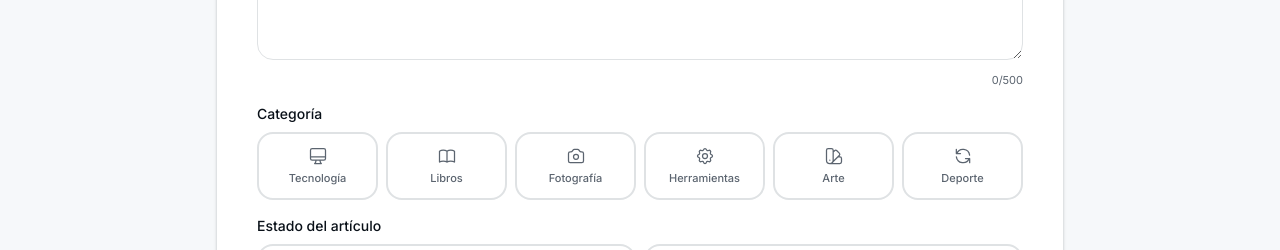
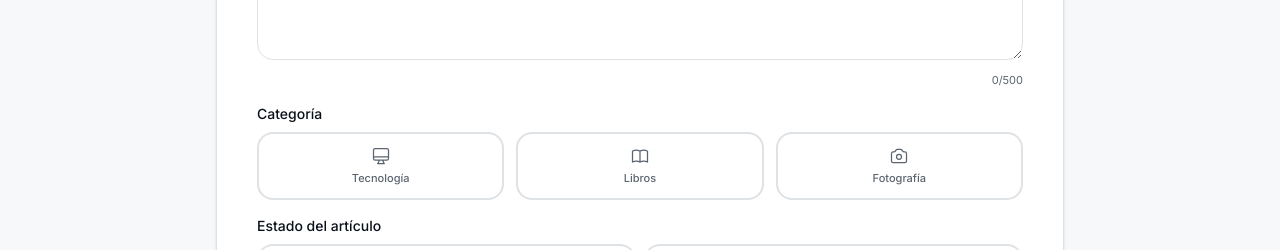
Before and after one commit to Cesar-Sanchez-sof/UniRent, a Next.js app: page /publish in a window 1280 px wide. Shown: the part 940-1190 px from the top of the page. Built offline with nearby package versions, Linux system fonts and the light colour scheme; no server answers.

Commit message:
fix: sincronizar categorias del formulario de publicacion con la vista principal (tecnologia, libros, fotografia)

```diff
--- a/components/publish-form.tsx
+++ b/components/publish-form.tsx
@@ -36,12 +36,9 @@ interface ImageFile {
 }
 
 const categories = [
-  { id: "tech", label: "Tecnología", icon: "M9.75 17L9 20l-1 1h8l-1-1-.75-3M3 13h18M5 17h14a2 2 0 002-2V5a2 2 0 00-2-2H5a2 2 0 00-2 2v10a2 2 0 002 2z" },
-  { id: "books", label: "Libros", icon: "M12 6.253v13m0-13C10.832 5.477 9.246 5 7.5 5S4.168 5.477 3 6.253v13C4.168 18.477 5.754 18 7.5 18s3.332.477 4.5 1.253m0-13C13.168 5.477 14.754 5 16.5 5c1.747 0 3.332.477 4.5 1.253v13C19.832 18.477 18.247 18 16.5 18c-1.746 0-3.332.477-4.5 1.253" },
-  { id: "photo", label: "Fotografía", icon: "M3 9a2 2 0 012-2h.93a2 2 0 001.664-.89l.812-1.22A2 2 0 0110.07 4h3.86a2 2 0 011.664.89l.812 1.22A2 2 0 0018.07 7H19a2 2 0 012 2v9a2 2 0 01-2 2H5a2 2 0 01-2-2V9z M15 13a3 3 0 11-6 0 3 3 0 016 0z" },
-  { id: "tools", label: "Herramientas", icon: "M10.325 4.317c.426-1.756 2.924-1.756 3.35 0a1.724 1.724 0 002.573 1.066c1.543-.94 3.31.826 2.37 2.37a1.724 1.724 0 001.066 2.573c1.756.426 1.756 2.924 0 3.35a1.724 1.724 0 00-1.066 2.573c.94 1.543-.826 3.31-2.37 2.37a1.724 1.724 0 00-2.573 1.066c-.426 1.756-2.924 1.756-3.35 0a1.724 1.724 0 00-2.573-1.066c-1.543.94-3.31-.826-2.37-2.37a1.724 1.724 0 00-1.066-2.573c-1.756-.426-1.756-2.924 0-3.35a1.724 1.724 0 001.066-2.573c-.94-1.543.826-3.31 2.37-2.37.996.608 2.296.07 2.572-1.065z M15 12a3 3 0 11-6 0 3 3 0 016 0z" },
-  { id: "art", label: "Arte", icon: "M7 21a4 4 0 01-4-4V5a2 2 0 012-2h4a2 2 0 012 2v12a4 4 0 01-4 4zm0 0h12a2 2 0 002-2v-4a2 2 0 00-2-2h-2.343M11 7.343l1.657-1.657a2 2 0 012.828 0l2.829 2.829a2 2 0 010 2.828l-8.486 8.485M7 17h.01" },
-  { id: "sports", label: "Deporte", icon: "M4 4v5h.582m15.356 2A8.001 8.001 0 004.582 9m0 0H9m11 11v-5h-.581m0 0a8.003 8.003 0 01-15.357-2m15.357 2H15" },
+  { id: "1", label: "Tecnología", icon: "M9.75 17L9 20l-1 1h8l-1-1-.75-3M3 13h18M5 17h14a2 2 0 002-2V5a2 2 0 00-2-2H5a2 2 0 00-2 2v10a2 2 0 002 2z" },
+  { id: "2", label: "Libros", icon: "M12 6.253v13m0-13C10.832 5.477 9.246 5 7.5 5S4.168 5.477 3 6.253v13C4.168 18.477 5.754 18 7.5 18s3.332.477 4.5 1.253m0-13C13.168 5.477 14.754 5 16.5 5c1.747 0 3.332.477 4.5 1.253v13C19.832 18.477 18.247 18 16.5 18c-1.746 0-3.332.477-4.5 1.253" },
+  { id: "3", label: "Fotografía", icon: "M3 9a2 2 0 012-2h.93a2 2 0 001.664-.89l.812-1.22A2 2 0 0110.07 4h3.86a2 2 0 011.664.89l.812 1.22A2 2 0 0018.07 7H19a2 2 0 012 2v9a2 2 0 01-2 2H5a2 2 0 01-2-2V9z M15 13a3 3 0 11-6 0 3 3 0 016 0z" },
 ]
 
 const conditions = [
@@ -335,7 +332,7 @@ export function PublishForm() {
           {/* Category */}
           <div className="flex flex-col gap-2">
             <Label className="text-foreground text-sm font-medium">Categoría</Label>
-            <div className="grid grid-cols-3 sm:grid-cols-6 gap-2">
+            <div className="grid grid-cols-3 gap-3">
               {categories.map((cat) => (
                 <button
                   key={cat.id}
```
